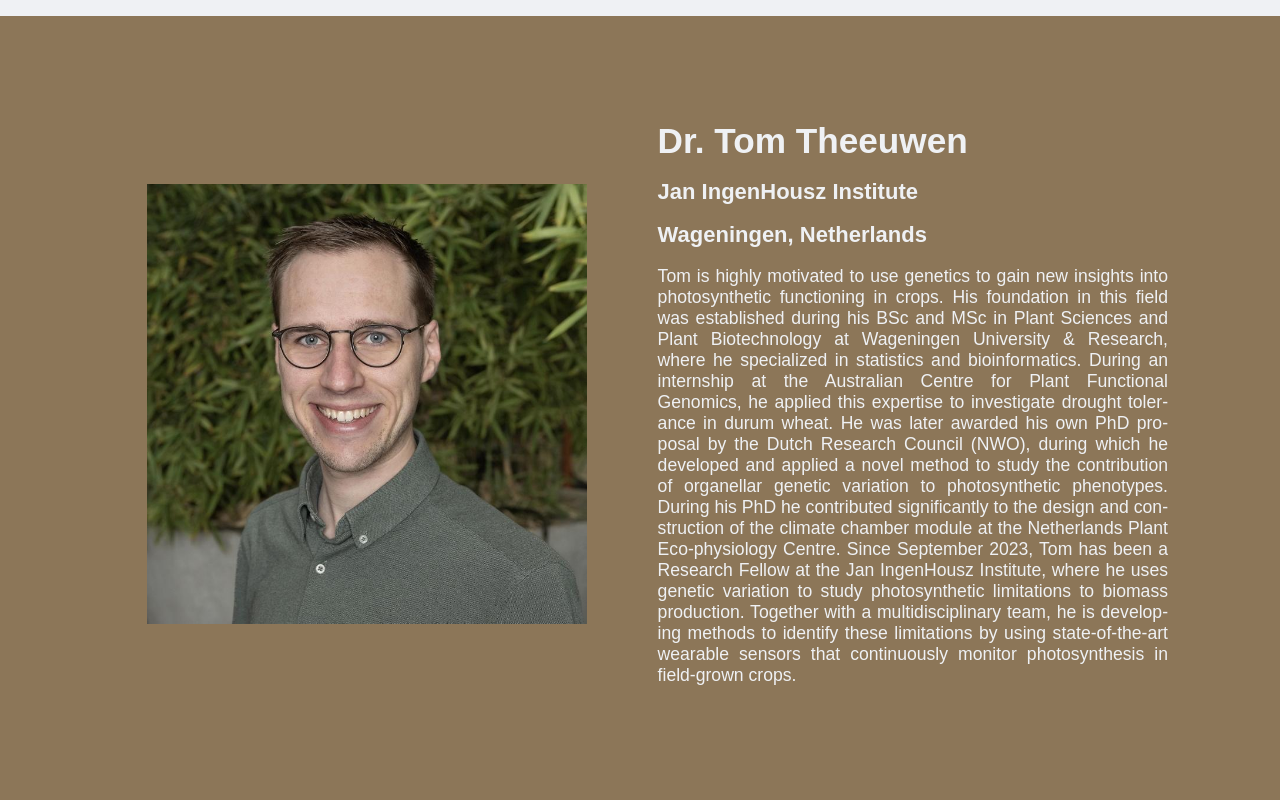
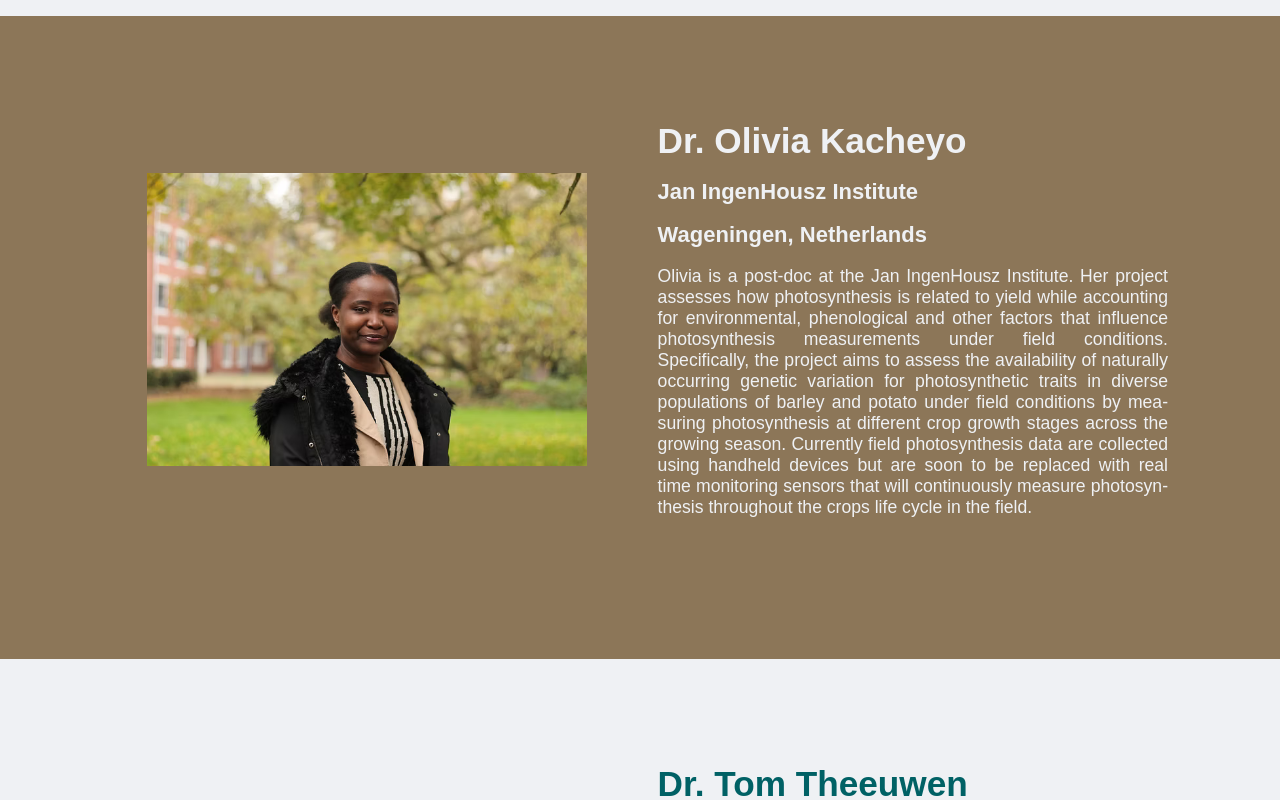
Before and after one commit to Computational-Biology-Aachen/2026-photosynthesis-hackathon, a SvelteKit app: page /trainers in a window 1280 px wide. Shown: the part 4420-5220 px from the top of the page. Built offline with nearby package versions, Linux system fonts and the light colour scheme.

Commit message:
dev: new: profile olivia

```diff
--- a/src/routes/(internal)/trainers/+page.svelte
+++ b/src/routes/(internal)/trainers/+page.svelte
@@ -175,13 +175,40 @@
 	<Section color="secondary">
 		<div class="row">
 			<img
+				src="{base}/olivia.png"
+				alt="Dr. Olivia Kacheyo" />
+			<div>
+				<H1 color="white">Dr. Olivia Kacheyo</H1>
+				<H4 color="white">Jan IngenHousz Institute</H4>
+				<H4 color="white">Wageningen, Netherlands</H4>
+				<Text color="white">
+					Olivia is a post-doc at the Jan IngenHousz Institute. Her project
+					assesses how photosynthesis is related to yield while accounting for
+					environmental, phenological and other factors that influence
+					photosynthesis measurements under field conditions. Specifically, the
+					project aims to assess the availability of naturally occurring genetic
+					variation for photosynthetic traits in diverse populations of barley
+					and potato under field conditions by measuring photosynthesis at
+					different crop growth stages across the growing season. Currently
+					field photosynthesis data are collected using handheld devices but are
+					soon to be replaced with real time monitoring sensors that will
+					continuously measure photosynthesis throughout the crops life cycle in
+					the field.
+				</Text>
+			</div>
+		</div>
+	</Section>
+
+	<Section color="white">
+		<div class="row">
+			<img
 				src="{base}/tom.jpg"
 				alt="Dr. Tom Theeuwen" />
 			<div>
-				<H1 color="white">Dr. Tom Theeuwen</H1>
-				<H4 color="white">Jan IngenHousz Institute</H4>
-				<H4 color="white">Wageningen, Netherlands</H4>
-				<Text color="white">
+				<H1 color="primary">Dr. Tom Theeuwen</H1>
+				<H4 color="secondary">Jan IngenHousz Institute</H4>
+				<H4 color="secondary">Wageningen, Netherlands</H4>
+				<Text color="black">
 					Tom is highly motivated to use genetics to gain new insights into
 					photosynthetic functioning in crops. His foundation in this field was
 					established during his BSc and MSc in Plant Sciences and Plant
```
Also changed, not shown: static/olivia.png (added), 1 other file (tests, documents, lock files or other folders).
